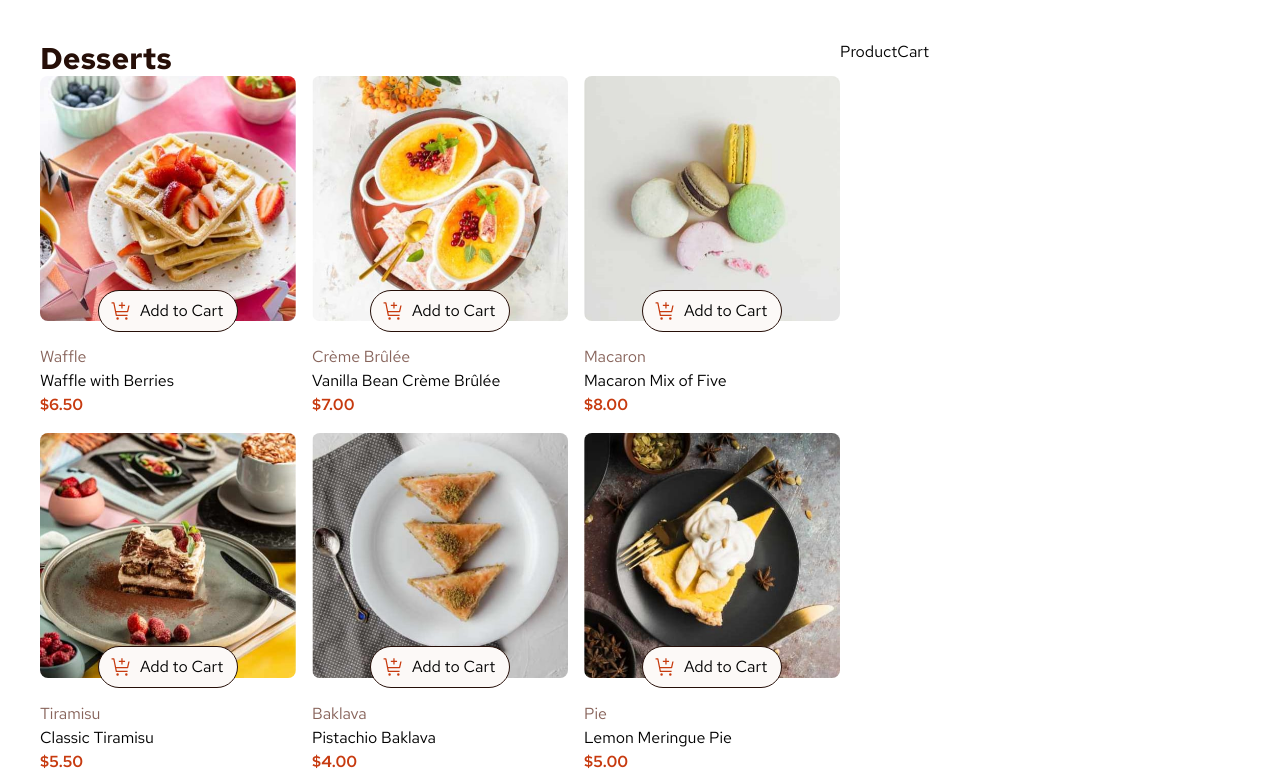
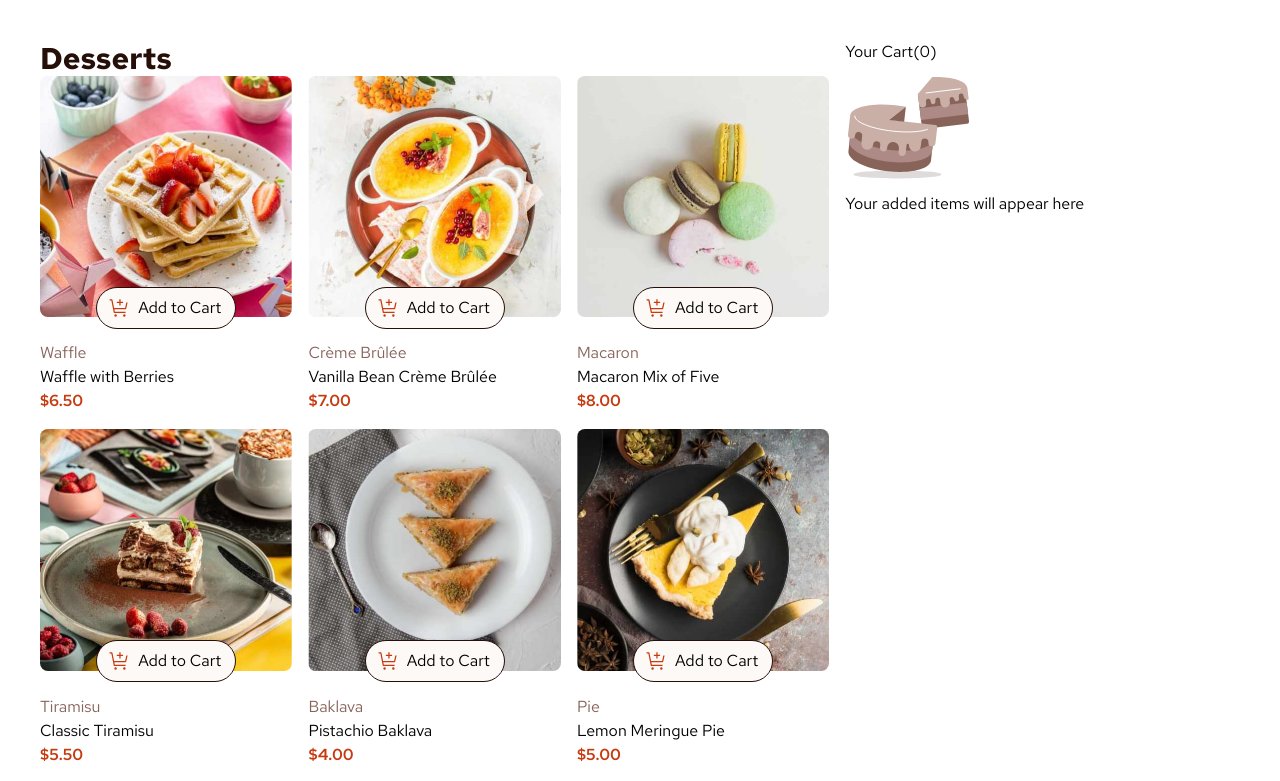
Before and after one commit to K-DevGrowth/Product-list-with-cart-react, a React (Vite) app: page / in a window 1280 px wide. Shown: the top 781 px of the page. Built offline with nearby package versions, Linux system fonts and the light colour scheme.

Commit message:
feat: demo add product to cart

```diff
--- a/src/App.jsx
+++ b/src/App.jsx
@@ -7,15 +7,20 @@ const App = () => {
   const [cartItems, setCartItems] = useState([]);
   const [products] = useState(data);
 
-  const handleAddToCart = () => {};
+  const handleAddToCart = (product) => {
+    setCartItems([...cartItems, product]);
+  };
 
   const handleRemoveFromCart = () => {};
 
   return (
     <main className="min-h-screen relative">
-      <div className="grid grid-cols-[2fr_1fr] p-10">
+      <div className="grid grid-cols-[2fr_1fr] p-10 gap-x-4">
         <ProductHero products={products} onAddToCart={handleAddToCart} />
-        <ProductCart onRemoveFromCart={handleRemoveFromCart} />
+        <ProductCart
+          cartItems={cartItems}
+          onRemoveFromCart={handleRemoveFromCart}
+        />
       </div>
     </main>
   );
--- a/src/components/ProductCart.jsx
+++ b/src/components/ProductCart.jsx
@@ -1,7 +1,24 @@
-const ProductCart = () => {
+const ProductCart = ({ cartItems, onRemoveFromCart }) => {
+  console.log(cartItems);
   return (
-    <div>ProductCart</div>
-  )
-}
+    <div>
+      <h2>Your Cart(0)</h2>
 
-export default ProductCart
+      {cartItems.length == 0 && (
+        <>
+          <img src="public\illustration-empty-cart.svg" alt="" />
+          <p>Your added items will appear here</p>
+        </>
+      )}
+
+      {cartItems.map((item) => (
+        <div key={item.name}>
+          <p>{item.name}</p>
+          <p></p>
+        </div>
+      ))}
+    </div>
+  );
+};
+
+export default ProductCart;
--- a/src/components/ProductHero.jsx
+++ b/src/components/ProductHero.jsx
@@ -1,4 +1,4 @@
-const ProductHero = ({ products }) => {
+const ProductHero = ({ products, onAddToCart }) => {
   return (
     <section>
       <h1 className="text-3xl font-bold text-Rose-900">Desserts</h1>
@@ -11,7 +11,11 @@ const ProductHero = ({ products }) => {
               src={product.image.desktop.replace("./assets/images/", "")}
               alt=""
             />
-            <button className="flex gap-2 items-center w-full max-w-[140px] border-Rose-900 border absolute bg-Rose-50 rounded-3xl px-3 py-2 left-1/2 -translate-x-1/2 bottom-1/4">
+            <button
+              type="button"
+              onClick={() => onAddToCart(product)}
+              className="flex gap-2 items-center cursor-pointer w-full max-w-[140px] border-Rose-900 border absolute bg-Rose-50 rounded-3xl px-3 py-2 left-1/2 -translate-x-1/2 bottom-1/4"
+            >
               <img src="icon-add-to-cart.svg" alt="" />
               <p>Add to Cart</p>
             </button>
```
